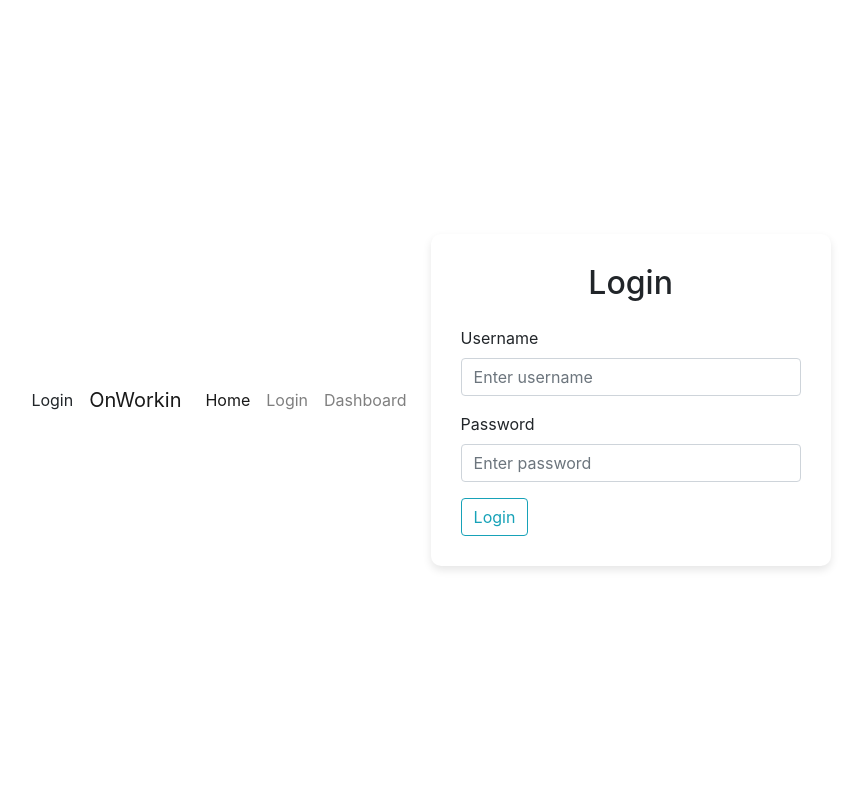
After one commit to punit7-os/shoonya-setup, a Django app: template shoonyawork/tentothree/templates/tentothree/login.html in a window 1280 px wide. The commit adds this page. Shown: the whole page, without its empty margins (209-1069 px from the left). Run offline with Django 5.2, Linux system fonts and the light colour scheme; the template is opened without the code that fills it, so the values that code supplies are empty; some libraries are stand-ins or nearby versions.

Commit message:
making login setups

```diff
--- a/shoonyawork/shoonyawork/templates/base.html
+++ b/shoonyawork/shoonyawork/templates/base.html
@@ -3,6 +3,13 @@
 <head>
     <meta charset="UTF-8">
     <meta name="viewport" content="width=device-width, initial-scale=1.0">
+    {% block head %}
+
+{% endblock head %}
+        {% block script %}
+
+        {% endblock script %}
+
     <title>{% block title %}
 
     {% endblock title %}</title>
@@ -27,8 +34,13 @@
                     <a class="nav-link" href="/">Home <span class="sr-only">(current)</span></a>
                 </li>
                 <li class="nav-item">
-                    <a class="nav-link" href="#">Features</a>
+                    <a class="nav-link" href="/tentothree/">Login</a>
                 </li>
+                <li class="nav-item">
+                    <a class="nav-link" href="/tentothree/dashboard">Dashboard</a>
+                </li>
+
+
 
             </ul>
         </div>
--- /dev/null
+++ b/shoonyawork/tentothree/templates/tentothree/login.html
@@ -0,0 +1,65 @@
+{% extends "base.html" %}
+
+{% block head %}
+{% block title %}
+    Login
+ {% endblock title %}
+
+    <!-- Bootstrap CSS -->
+    <!-- <link href="https://cdn.jsdelivr.net/npm/bootstrap@5.3.0/dist/css/bootstrap.min.css" rel="stylesheet"> -->
+    <style>
+    {% block style %}
+
+        body {
+            background-color: white; /* White background for the entire page */
+            height: 100vh;
+            display: flex;
+            justify-content: center;
+            align-items: center;
+        }
+        .login-container {
+            background-color: white;
+            padding: 30px;
+            border-radius: 10px;
+            box-shadow: 0 4px 8px rgba(0, 0, 0, 0.1);
+            max-width: 400px;
+            width: 100%;
+        }
+    {% endblock style %}
+
+    </style>
+{% endblock head %}
+
+
+{% block body %}
+
+    <div class="login-container">
+        <h2 class="text-center mb-4">Login</h2>
+
+        {% if form.errors %}
+            <div class="alert alert-danger" role="alert">
+                Invalid username or password. Please try again.
+            </div>
+        {% endif %}
+
+        <form method="POST">
+            {% csrf_token %}
+            <div class="mb-3">
+                <label for="username" class="form-label">Username</label>
+                <input type="text" class="form-control" id="username" name="username" placeholder="Enter username" required>
+            </div>
+            <div class="mb-3">
+                <label for="password" class="form-label">Password</label>
+                <input type="password" class="form-control" id="password" name="password" placeholder="Enter password" required>
+            </div>
+            <div class="d-grid">
+                <button type="submit" class="btn btn-outline-info">Login</button>
+            </div>
+        </form>
+    </div>
+
+    <!-- Bootstrap JS (optional) -->
+    <!-- <script src="https://cdn.jsdelivr.net/npm/bootstrap@5.3.0/dist/js/bootstrap.bundle.min.js"></script> -->
+
+
+    {% endblock body %}
--- a/shoonyawork/tentothree/urls.py
+++ b/shoonyawork/tentothree/urls.py
@@ -3,7 +3,8 @@ from django.urls import path
 from . import views
 
 urlpatterns = [
-    path("", views.dashboard, name="dashboard"),
+    path("", views.login_view, name="login"),
+    path("dashboard", views.dashboard, name="dashboard"),
     # path('process_command/', process_command, name='process_command'),
-    path('tentothree/ajax/', views.tentothree_ajax_view, name='tentothree_ajax'),
+    # path("tentothree/ajax/", views.tentothree_ajax_view, name="tentothree_ajax"),
 ]
```
Also changed, not shown: shoonyawork/tentothree/templates/tentothree/dashboard.html (+30 -22 lines), shoonyawork/tentothree/views.py (+111 -51 lines).
